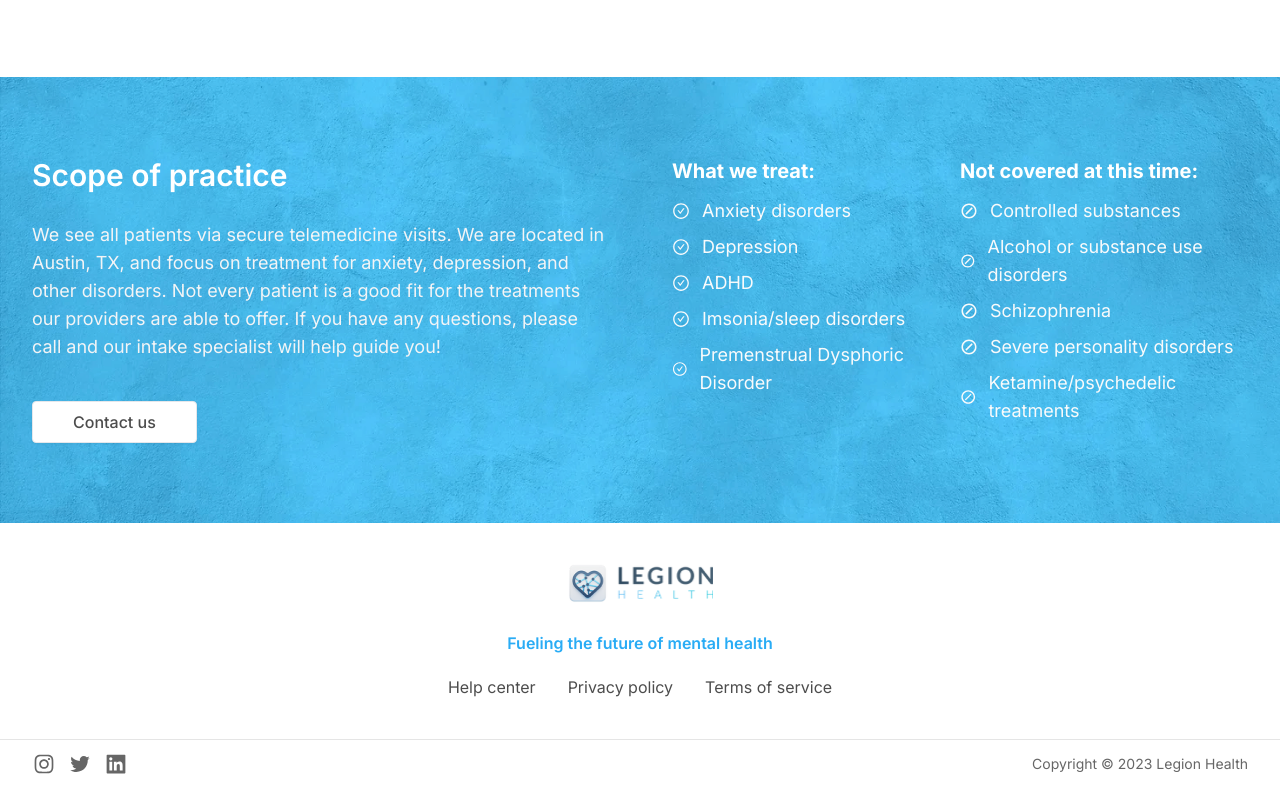
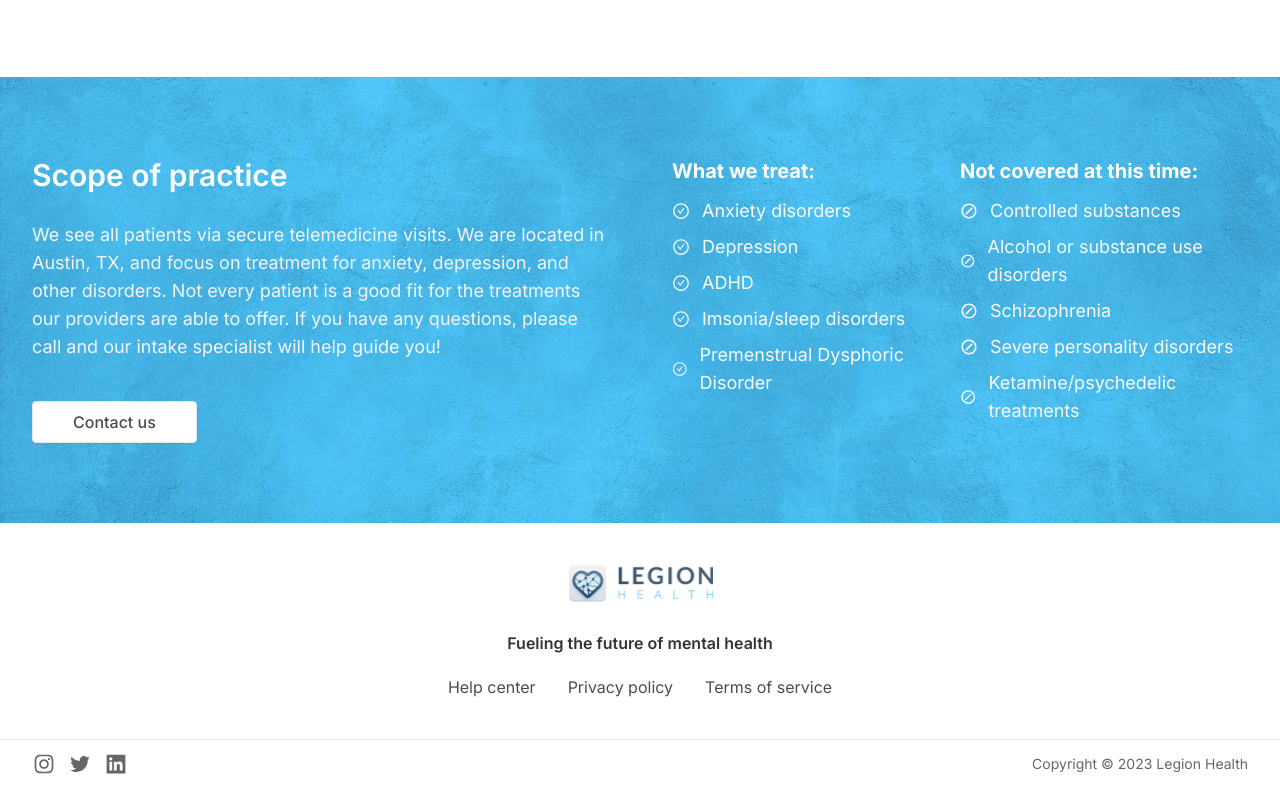
Before and after one commit to hipdev/legion.health, a Next.js app: page / in a window 1280 px wide. Shown: the part 1792-2592 px from the top of the page. Built offline with nearby package versions, Linux system fonts and the light colour scheme.

Commit message:
better contrast

```diff
--- a/design-system/elements/Footer/Footer.tsx
+++ b/design-system/elements/Footer/Footer.tsx
@@ -12,7 +12,7 @@ export const Footer = () => {
   return (
     <footer className='flex flex-col items-center justify-center bg-white pb-6 pt-8 md:pt-10'>
       <Image src={logo} alt='logo' width='146' height='40' />
-      <p className='mt-5 font-semibold text-primary md:mt-7'>
+      <p className='mt-5 font-semibold text-black/80 md:mt-7'>
         Fueling the future of mental health
       </p>
 
```
